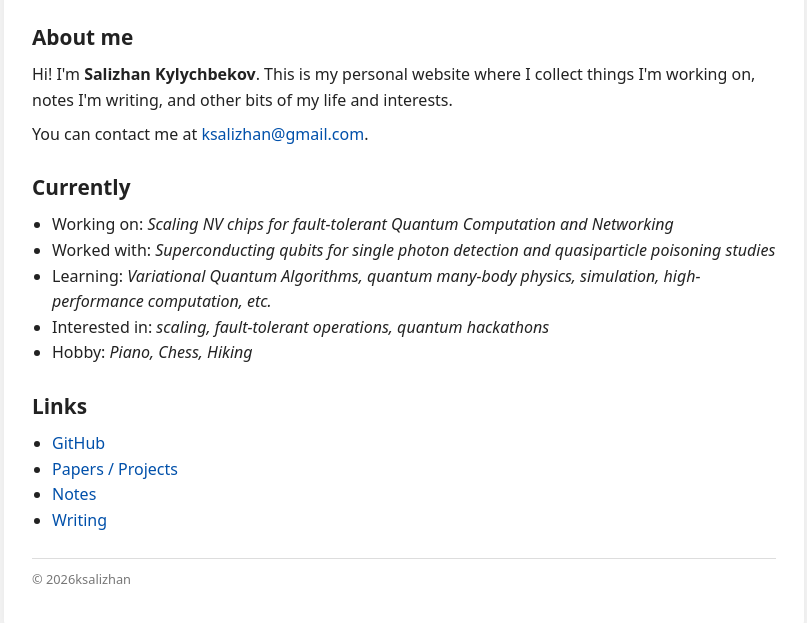
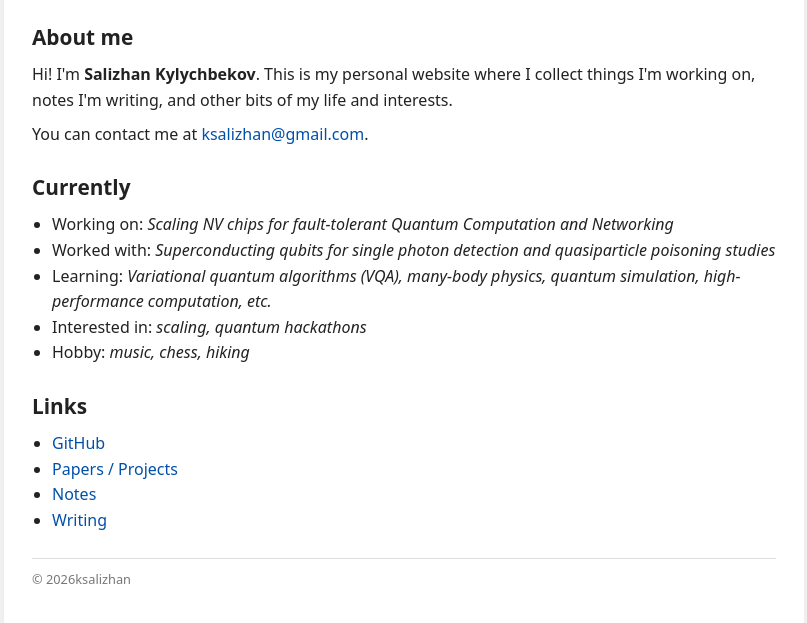
Before and after one commit to ksalizhan/ksalizhan.github.io, a plain HTML site: page index.html in a window 1280 px wide. Shown: the part 201-824 px from the top of the page, without its empty margins (236-1043 px from the left). Drawn offline with Linux system fonts and the light colour scheme.

Commit message:
Update index.html

```diff
--- a/index.html
+++ b/index.html
@@ -38,9 +38,9 @@
         <ul>
           <li>Working on: <em>Scaling NV chips for fault-tolerant Quantum Computation and Networking</em></li>
           <li>Worked with: <em>Superconducting qubits for single photon detection and quasiparticle poisoning studies</em></li>
-          <li>Learning: <em>Variational Quantum Algorithms, quantum many-body physics,  simulation, high-performance computation, etc.</em></li>
-          <li>Interested in: <em>scaling, fault-tolerant operations, quantum hackathons</em></li>
-          <li>Hobby: <em>Piano, Chess, Hiking</em></li>
+          <li>Learning: <em>Variational quantum algorithms (VQA), many-body physics,  quantum simulation, high-performance computation, etc.</em></li>
+          <li>Interested in: <em>scaling, quantum hackathons</em></li>
+          <li>Hobby: <em>music, chess, hiking</em></li>
         </ul>
       </section>
 
```
